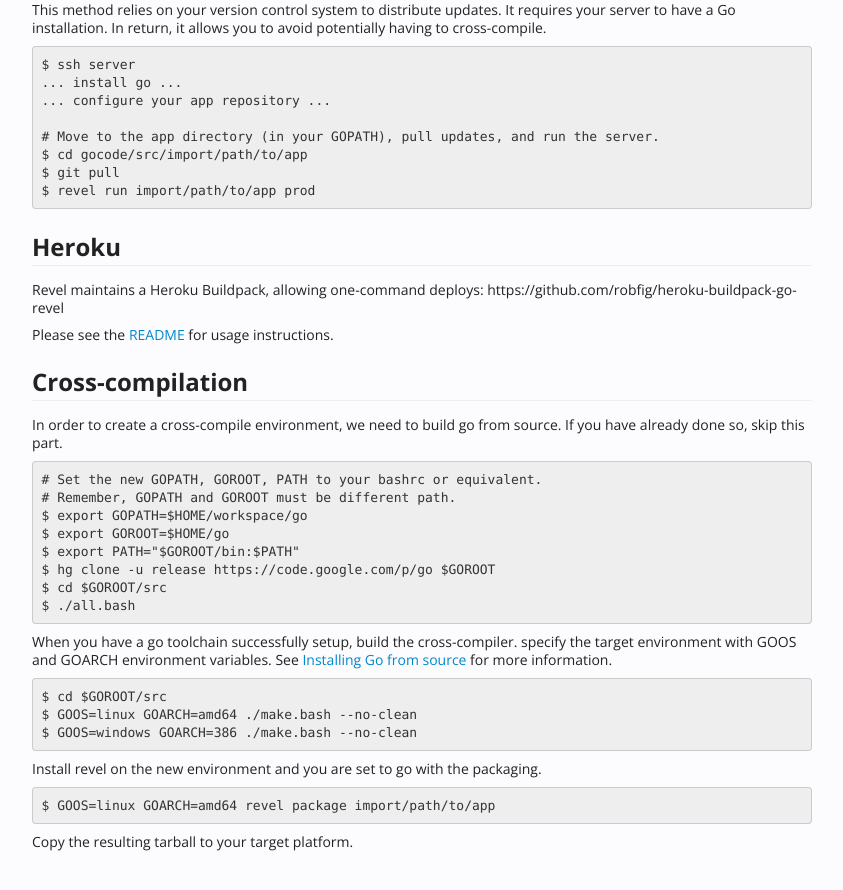
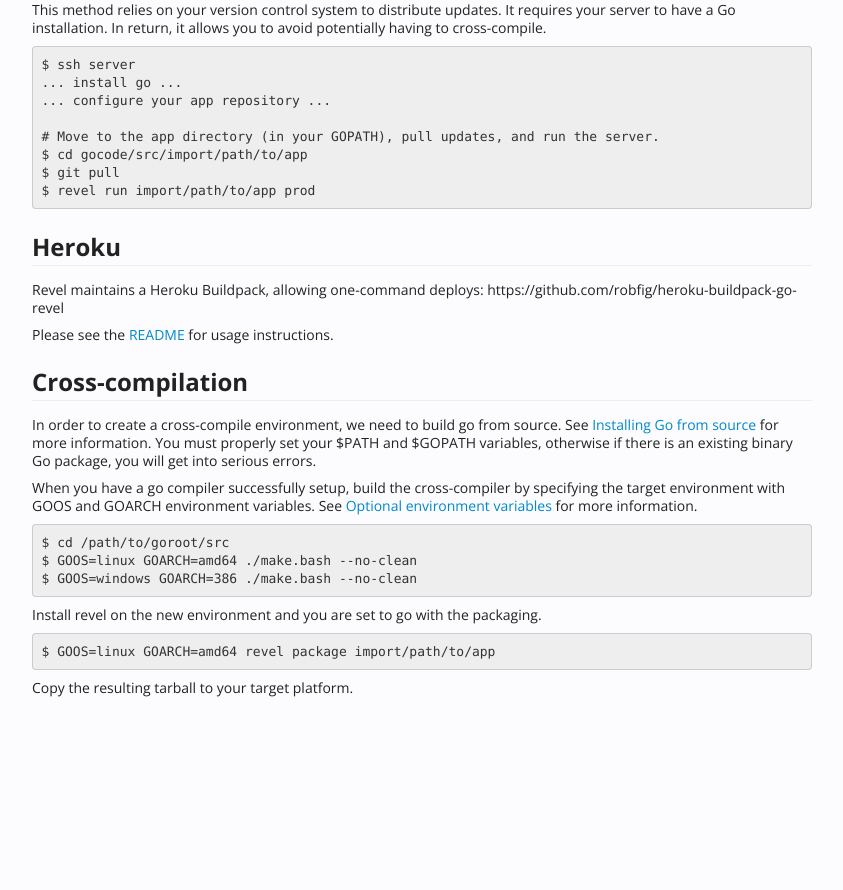
Before and after one commit to revel/revel, a Jekyll site: the page built from manual/deployment.md, in a window 1280 px wide and 900 px high, scrolled down 1241 px. Shown: the top 890 px of the window, without its empty margins (298-1141 px from the left). Built offline with Jekyll 4.4.1, drawn with Linux system fonts in a browser that asks for light colours; after the commit the page ends 1987 px from its top, so only the background shows below that.

Commit message:
Improve cross-compiler setup manual.

```diff
--- a/manual/deployment.md
+++ b/manual/deployment.md
@@ -90,23 +90,18 @@
 ## Cross-compilation
 
 In order to create a cross-compile environment, we need to build go from source.
-If you have already done so, skip this part.
+See
+[Installing Go from source](http://golang.org/doc/install/source)
+for more information.
+You must properly set your $PATH and $GOPATH variables, otherwise if there is an existing
+binary Go package, you will get into serious errors.
 
-    # Set the new GOPATH, GOROOT, PATH to your bashrc or equivalent.
-    # Remember, GOPATH and GOROOT must be different path.
-    $ export GOPATH=$HOME/workspace/go
-    $ export GOROOT=$HOME/go
-    $ export PATH="$GOROOT/bin:$PATH"
-    $ hg clone -u release https://code.google.com/p/go $GOROOT
-    $ cd $GOROOT/src
-    $ ./all.bash
-
-When you have a go toolchain successfully setup, build the cross-compiler.
-specify the target environment with GOOS and GOARCH environment variables. See
-[Installing Go from source](http://golang.org/doc/install/source#environment)
+When you have a go compiler successfully setup, build the cross-compiler by
+specifying the target environment with GOOS and GOARCH environment variables. See
+[Optional environment variables](http://golang.org/doc/install/source#environment)
 for more information.
 
-    $ cd $GOROOT/src
+    $ cd /path/to/goroot/src
     $ GOOS=linux GOARCH=amd64 ./make.bash --no-clean
     $ GOOS=windows GOARCH=386 ./make.bash --no-clean
 
```
